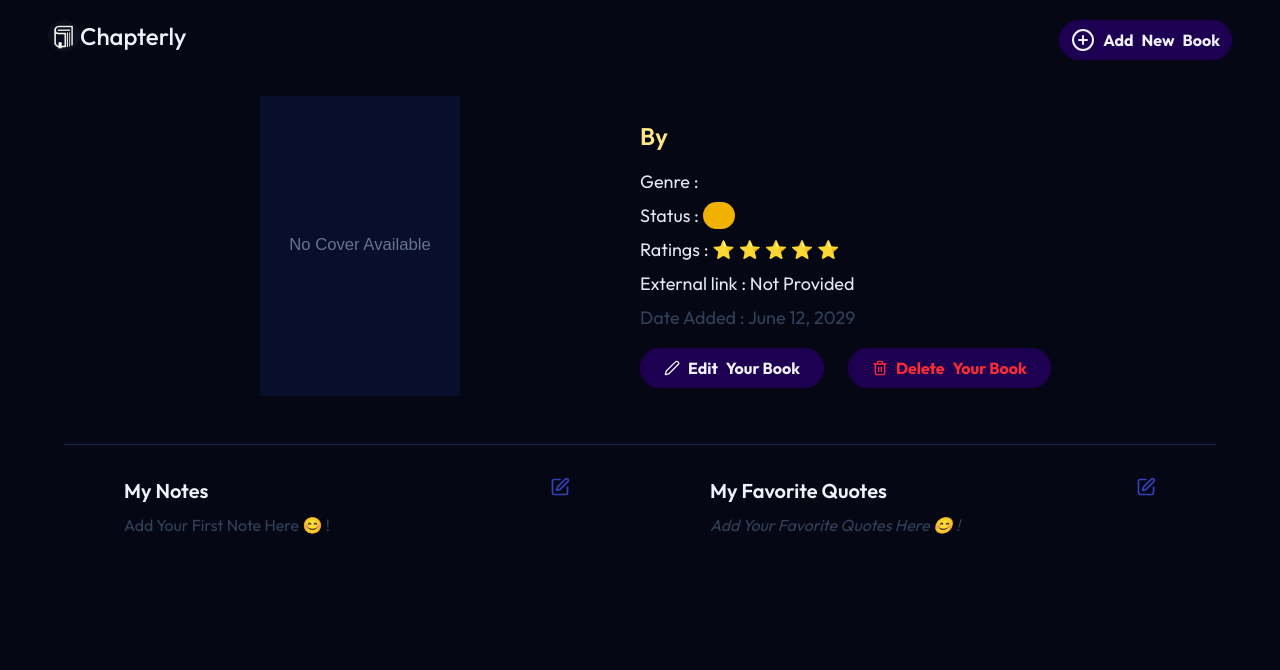
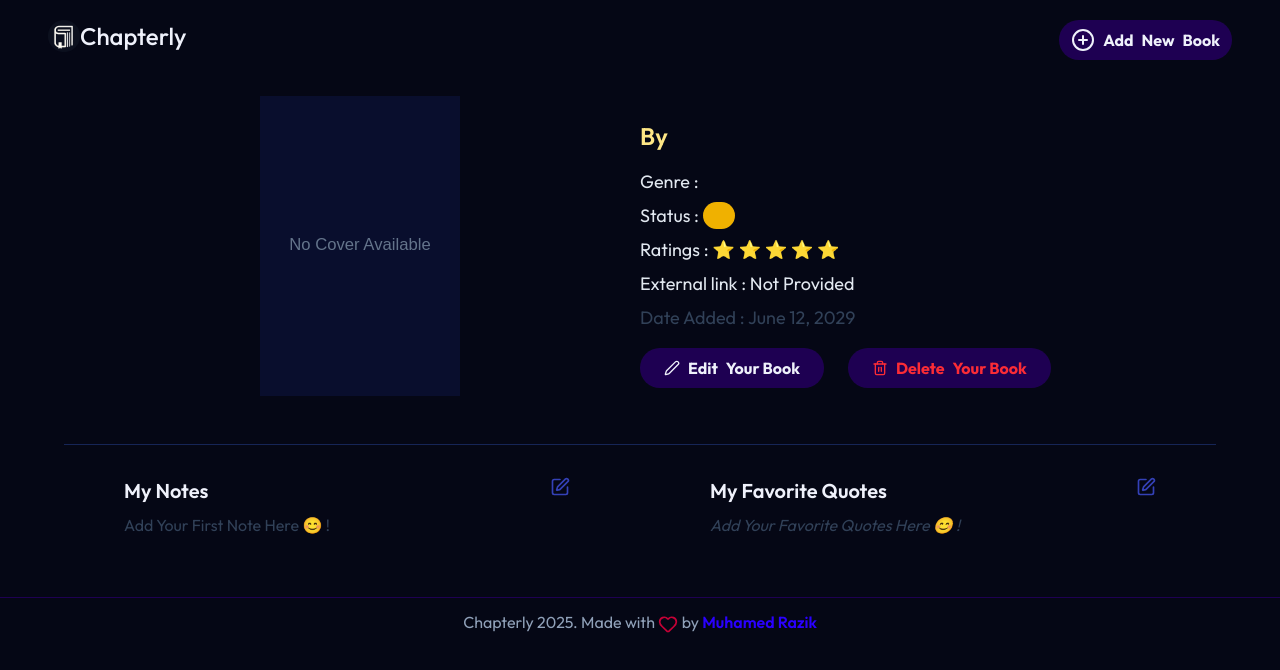
Before and after one commit to muhamedrazik-2003/Chapterly, a React (Vite) app: page /book/1 in a window 1280 px wide. Shown: the top 670 px of the page. Built offline with nearby package versions, Linux system fonts and the light colour scheme; the HTML template or start-up script is replaced by a standard one.

Commit message:
feat: added footer

```diff
--- a/src/App.jsx
+++ b/src/App.jsx
@@ -3,6 +3,7 @@ import { Route, Routes } from 'react-router-dom'
 import Home from './pages/Home'
 import BookDetail from './pages/BookDetail'
 import Header from './components/Header'
+import Footer from './components/Footer'
 
 const App = () => {
   return (
@@ -12,6 +13,7 @@ const App = () => {
         <Route path='/' element={<Home/>}/>
         <Route path='/book/:bookId' element={<BookDetail/>}/>
       </Routes>
+      <Footer/>
     </main>
   )
 }
--- /dev/null
+++ b/src/components/Footer.jsx
@@ -0,0 +1,12 @@
+import { Heart } from 'lucide-react'
+import React from 'react'
+
+const Footer = () => {
+  return (
+    <footer className='w-full flex items-center justify-center p-3 border-t border-secondary mt-15 text-slate-400'>
+        <p>Chapterly 2025. Made with <Heart className='inline-block size-5 text-rose-700'/> by <a className='text-accent font-semibold' href="https://github.com/muhamedrazik-2003">Muhamed Razik</a></p>
+    </footer>
+  )
+}
+
+export default Footer
```
